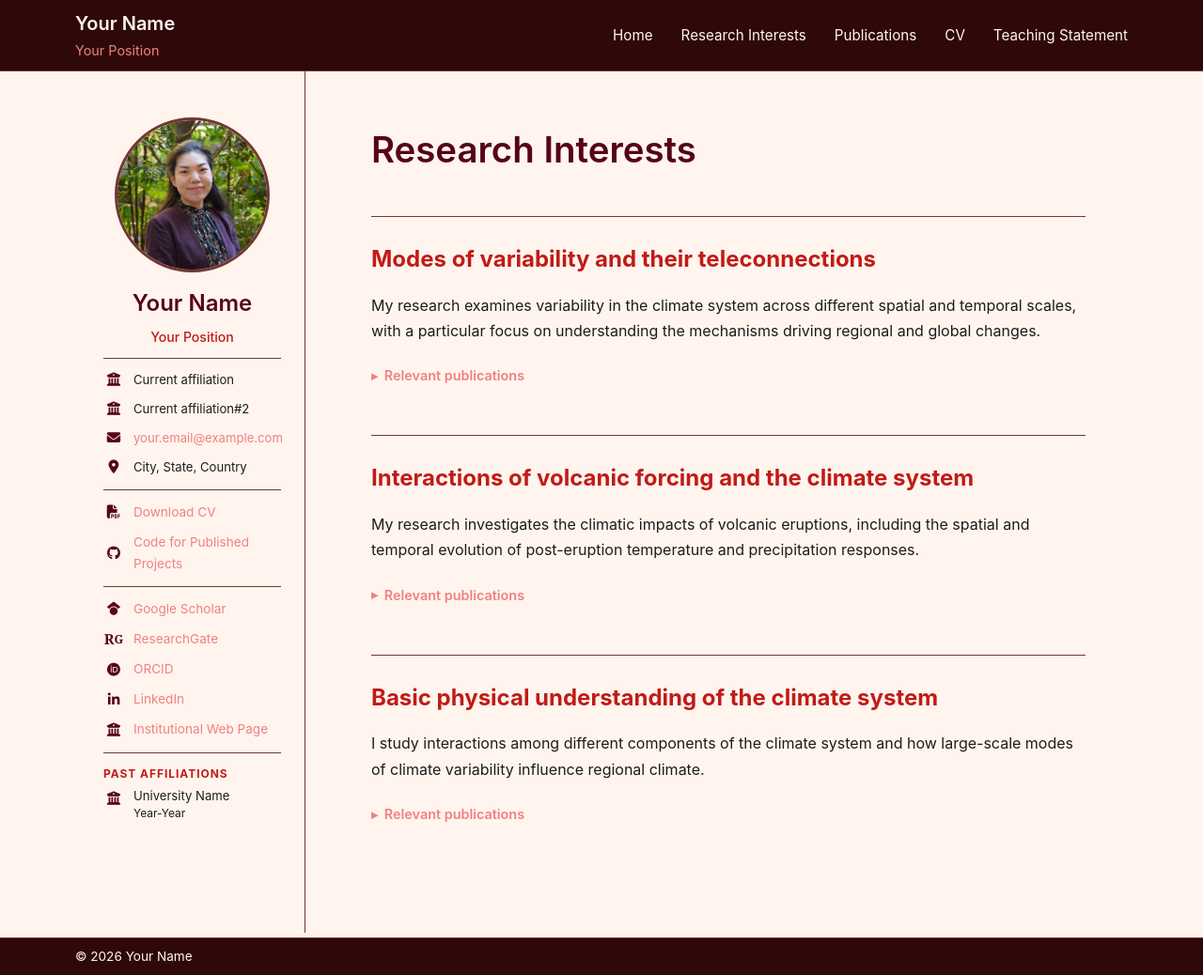
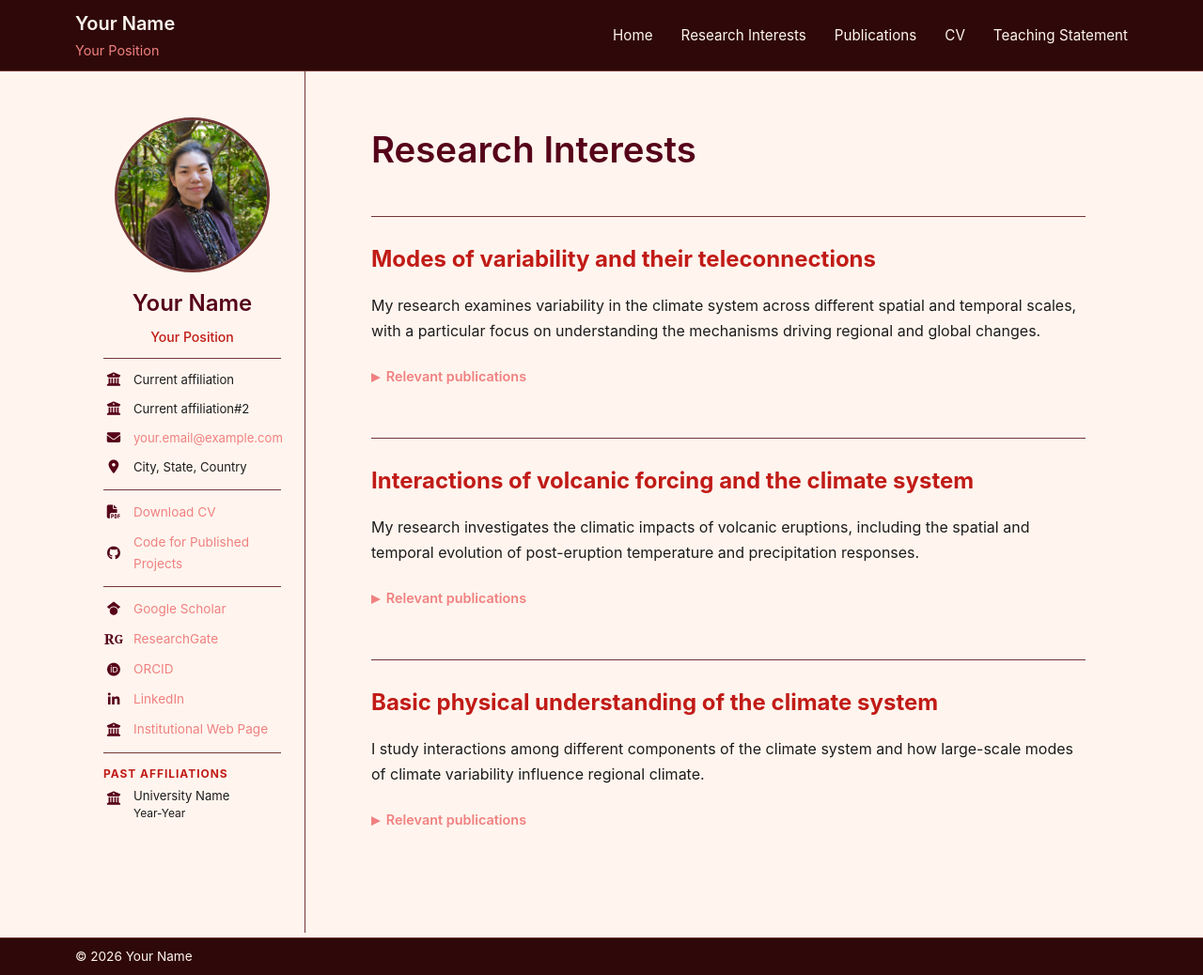
Before and after one commit to isugiura/isugiura.github.io, a Jekyll site: the page built from research-interests.md, in a window 1280 px wide and 1038 px high. Shown: the whole window at 94% size. Built offline with Jekyll 4.4.1, drawn with Linux system fonts in a browser that asks for light colours.

Commit message:
Changing the toggle size

```diff
--- a/assets/css/style.scss
+++ b/assets/css/style.scss
@@ -571,7 +571,7 @@ body {
 
   color: var(--link);
 
-  font-size: 0.85rem;
+  font-size: 1.1rem;
 
   transition: transform 0.15s ease;
 }
```
